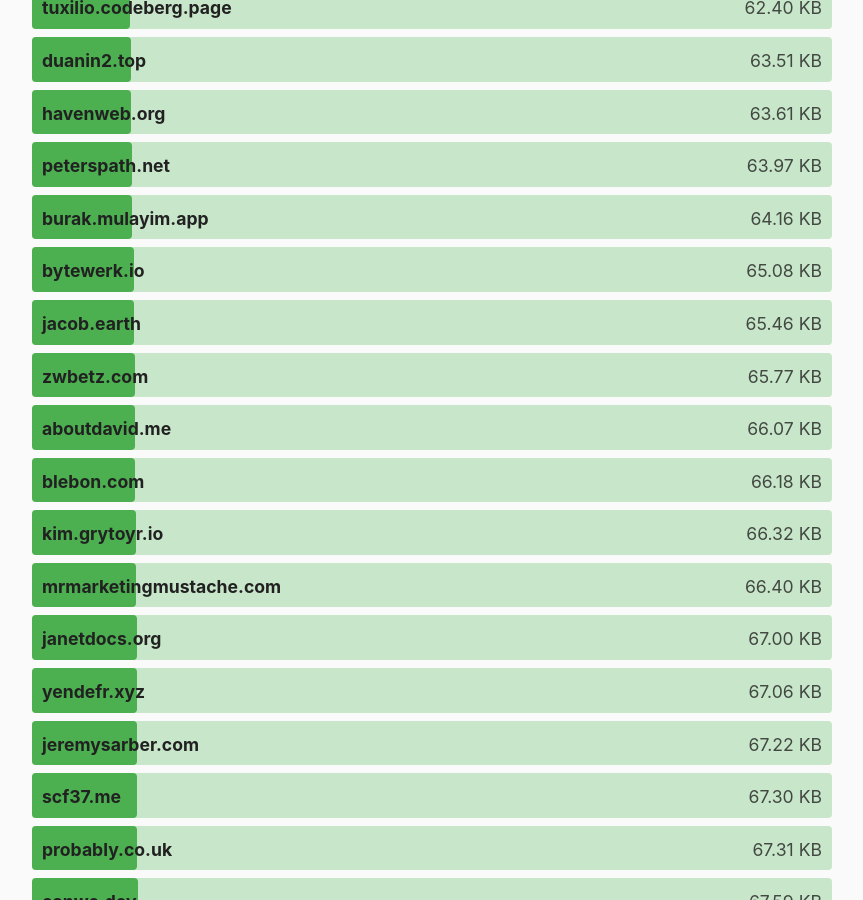
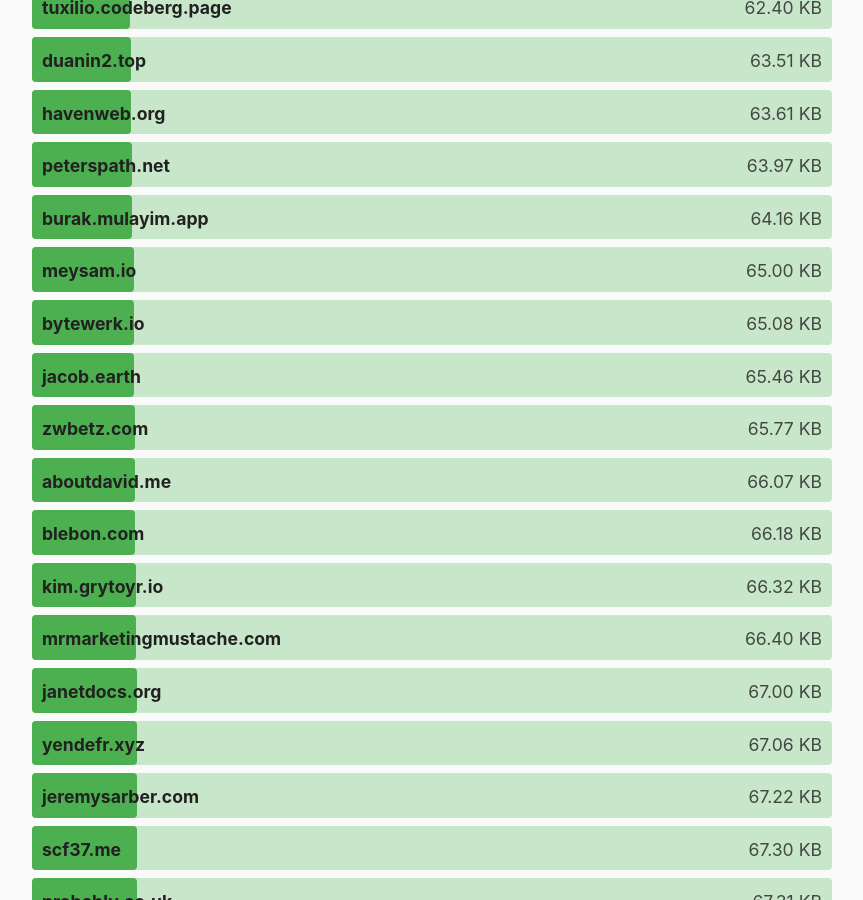
Before and after one commit to kevquirk/512kb.club, a Jekyll site: the page built from index.md, in a window 1280 px wide and 900 px high, scrolled down 18784 px. Shown: the whole window, without its empty margins (208-1071 px from the left). Built offline with Jekyll 4.4.1, drawn with Linux system fonts in a browser that asks for light colours.

Commit message:
Add new site entry for meysam.io

```diff
--- a/_data/sites.yml
+++ b/_data/sites.yml
@@ -17,6 +17,11 @@
   url: https://10maurycy10.github.io/
   size: 213.83
   last_checked: 2025-08-30
+
+- domain: meysam.io
+  url: https://meysam.io
+  size: 65
+  last_checked: 2025-11-05
 
 - domain: 1984.ninja
   url: https://1984.ninja/
```
